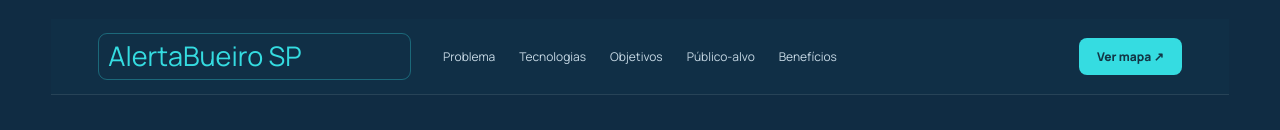
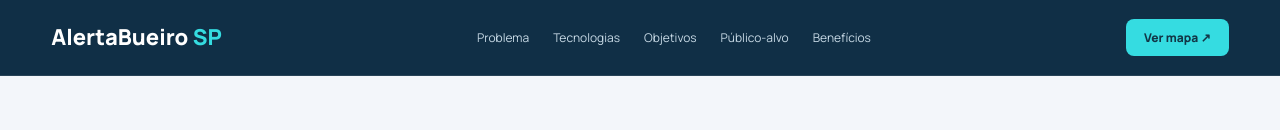
Before and after one commit to AlertaBueiro-SP/Global-Solution-CitizenTech, a plain HTML site: page index.html in a window 1280 px wide. Shown: the top 130 px of the page. Drawn offline with Linux system fonts and the light colour scheme.

Commit message:
Corrige estrutura e faz singelas mudancas de design

```diff
--- a/css/style.css
+++ b/css/style.css
@@ -30,8 +30,9 @@ a {
 .cabecalho {
     min-height: 76px;
     padding: 0 4%;
-    display: grid;
-    grid-template-columns: 1fr auto 1fr;
+    display: flex;
+    justify-content: space-between;
+    flex-wrap: wrap;
     align-items: center;
     background-color: #102f46;
 }
@@ -69,13 +70,15 @@ header {
 }
 
 .logo {
-    display: inline-block;
-    padding: 0 9px;
-    margin-right: 8px;
-    border: 1px solid #35dce155;
-    border-radius: 9px;
+    color: white;
+    font-size: 22px;
+    font-weight: 800;
+    text-decoration: none;
+    white-space: nowrap;
+}
+
+.logo span {
     color: var(--ciano);
-    font-size: 27px;
 }
 
 nav {
@@ -961,10 +964,6 @@ footer p,footer a {
     top: 10px;
 }
 
-header,nav,footer {
-    display: block;
-}
-
 /* Adapta o painel e a navegação para telas menores */
 @media (max-width: 1000px) {
     header {
--- a/index.html
+++ b/index.html
@@ -1,5 +1,5 @@
 <!DOCTYPE html>
-<html lang="PT-BR">
+<html lang="pt-BR">
 
     <head>
         <meta charset="UTF-8">
@@ -15,21 +15,16 @@
 
     <body>
         <a class="pular" href="#conteudo">Pular para o conteúdo</a>
-        <header>
-</head>
-
-<body>
         <header class="cabecalho">
-        <a class="logo">AlertaBueiro <span>SP</span></a>
-
+            <a class="logo" href="#conteudo">AlertaBueiro <span>SP</span>
+            </a>
             <nav class="links">
                 <a href="#problema">Problema</a>
                 <a href="#tecnologias">Tecnologias</a>
                 <a href="#objetivos">Objetivos</a>
-            <a href="#publico-alvo">Público-alvo</a>
+                <a href="#publico">Público-alvo</a>
                 <a href="#beneficios">Benefícios</a>
             </nav>
-
             <a class="botao-mapa" href="#mapa">Ver mapa ↗</a>
         </header>
 
@@ -37,13 +32,14 @@
             <!-- Mapa local esquemático -->
             <div class="introducao">
                 <div>
-                <h1>Monitoramento de precipitação<br>
+                    <h1>Monitoramento de precipitação</h1>
                     <p>Explore 12 bocas de lobo fictícias e simule diferentes níveis de água.</p>
                 </div>
                 <div class="hero-nota">
                     <span class="selo">Ambiente de simulação</span>
                 </div>
             </div>
+
             <!-- Contadores derivados dos mesmos dados exibidos no mapa -->
             <div id="monitoramento" class="dashboard">
                 <div class="mapa-coluna">
@@ -53,6 +49,7 @@
                         </div>
                         <span class="etiqueta">12 bocas de lobo monitoradas</span>
                     </div>
+
                     <!-- Território ilustrativo -->
                     <div id="mapa" class="mapa" aria-label="Mapa fictício de Pinheiros com doze bocas de lobo simuladas">
                         <div class="quadras" aria-hidden="true">
@@ -94,7 +91,6 @@
                         <div class="escala">
                     </div>
                     </div>
-
                     <div class="legenda-externa">
                         <span>
                             <i class="bolinha normal"></i> Normal</span>
@@ -105,14 +101,11 @@
                         <span>◯ Vermelho: raio de 30 m indicando perigo nos arredores.</span>
                     </div>
                 </div>
-
                 <aside class="painel-lateral" aria-label="Simulação do ponto selecionado">
                     <article class="caixa" aria-labelledby="titulo-painel">
                         <h3 id="titulo-painel">Painel — Boca de lobo BL-01</h3>
                         <label for="seletor-ponto">Boca de lobo selecionada</label>
-                        <select id="seletor-ponto" aria-label="Selecionar boca de lobo">
-                            <option>BL-01</option>
-                        </select>
+                        <select id="seletor-ponto" aria-label="Selecionar boca de lobo"></select>
                         <p id="descricao-ponto" class="descricao-ponto" role="status"></p>
                         <dl class="linha">
                             <div>
@@ -134,6 +127,7 @@
                             <label for="chuva">Chuva simulada (0 a 200 mm/h)</label>
                             <input id="chuva" name="chuva" type="number" min="0" max="200" step="1" value="5" required>
                             <button type="submit">Aplicar simulação</button>
+                            <span id="mensagem-simulacao" role="status"></span>
                         </form>
                         <div class="linha">
                             <button id="cenario-normal" type="button">Cenário normal</button>
@@ -171,7 +165,6 @@
                     </div>
                 </dl>
                 <p id="aviso-projecao" role="status"></p>
-                            <small>100 cm representa a borda fictícia. Um limite menor é apenas uma referência de acompanhamento.</small>
             </article>
             <div class="resumo">
                 <div>
@@ -182,7 +175,6 @@
                     </div>
                 </div>
             </div>
-
             <section id="problema" aria-labelledby="titulo-problema">
                 <h2 id="titulo-problema">Problema</h2>
                 <p>O acúmulo de água nas ruas dificulta deslocamentos e afeta moradores de regiões sujeitas a alagamentos.</p>
@@ -191,12 +183,13 @@
                     <img id="imagem-slide" src="img/chuva.svg" alt="Ilustração de chuva sobre uma rua" width="720" height="300">
                     <figcaption id="legenda-slide" aria-live="polite">1 de 3 — Chuva na cidade</figcaption>
                 </figure>
+
                 <div class="linha">
                     <button id="anterior" type="button">Imagem anterior</button>
                     <button id="proximo" type="button">Próxima imagem</button>
                     <button id="pausar" type="button">Pausar</button>
                 </div>
-
+            </section>
         <section id="tecnologias" aria-labelledby="titulo-tecnologias">
             <h2 id="titulo-tecnologias">Tecnologias</h2>
             </section>
```
Lines whose indentation alone changed are shown as unchanged.
